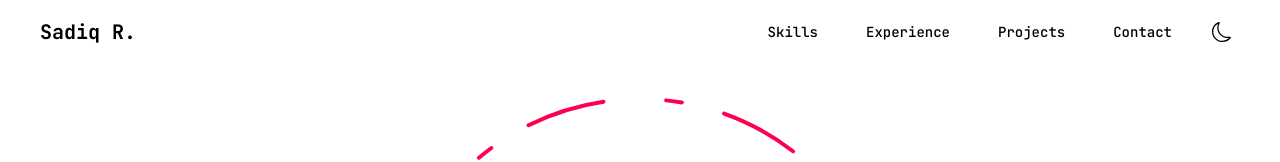
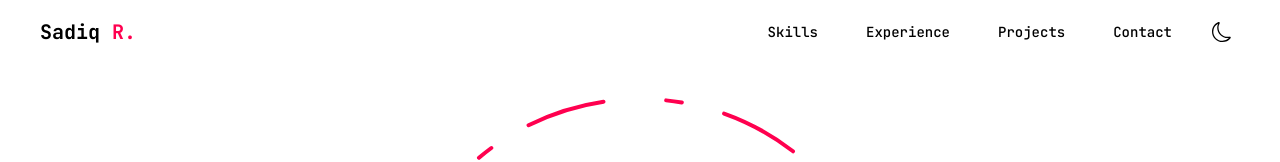
Before and after one commit to sadiqram/updated-portfolio, a Next.js app: page / in a window 1280 px wide. Shown: the top 162 px of the page. Built offline with nearby package versions, Linux system fonts and the light colour scheme.

Commit message:
Update name in logo

```diff
--- a/components/HeaderWrapper.tsx
+++ b/components/HeaderWrapper.tsx
@@ -20,7 +20,7 @@ export default function HeaderWrapper() {
           <div className="flex items-center justify-between h-16">
             <div className="flex items-center gap-4">
               <Link href="/" className="text-xl font-bold">
-                Sadiq R.
+              Sadiq <span className="text-[var(--color-primary)]">R.</span>
               </Link>
             </div>
             <nav className="flex items-center gap-4">
```
